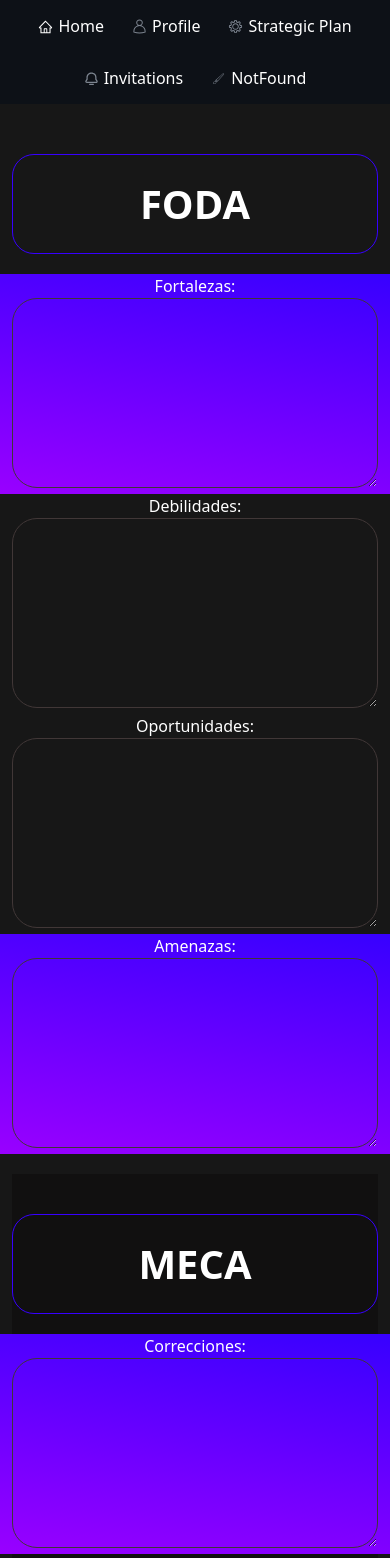
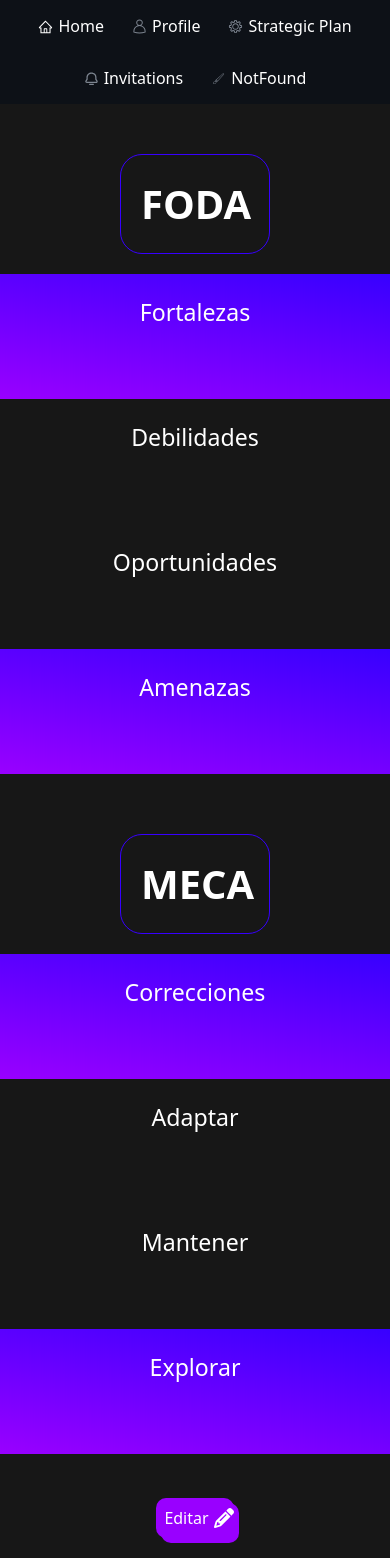
Before and after one commit to GeraldMatarrita/StrategicPlan, an Angular app in the folder frontend/: page /FodaMeca/1 in a window 390 px wide. Shown: the top 1558 px of the page. Built offline with nearby package versions, Linux system fonts and the light colour scheme; no server answers.

Commit message:
casi terminado el FODA MECA falta ponerlo mas bonito y cambiar a ingles

```diff
--- a/frontend/src/app/navigation/navBar/navBar.component.ts
+++ b/frontend/src/app/navigation/navBar/navBar.component.ts
@@ -1,7 +1,7 @@
 import { CommonModule } from '@angular/common';
 import { ChangeDetectionStrategy, Component } from '@angular/core';
 import { Router } from '@angular/router';
-import { NAVIGATIONS_ROUTES } from '../navigations.routes';
+import { NAVIGATIONS_ROUTES } from '../../config/navigations.routes';
 
 @Component({
   selector: 'app-nav-bar',
--- a/frontend/src/app/pages/Auth/Auth.component.ts
+++ b/frontend/src/app/pages/Auth/Auth.component.ts
@@ -5,7 +5,7 @@ import { FormBuilder, FormGroup, Validators } from '@angular/forms';
 import Swal from 'sweetalert2';
 
 import { AuthService } from './Auth.service';
-import { NAVIGATIONS_ROUTES } from '../../navigation/navigations.routes';
+import { NAVIGATIONS_ROUTES } from '../../config/navigations.routes';
 import { Router } from '@angular/router';
 @Component({
   selector: 'app-auth',
--- a/frontend/src/app/pages/FodaMeca/FodaMeca.component.css
+++ b/frontend/src/app/pages/FodaMeca/FodaMeca.component.css
@@ -16,10 +16,10 @@
   color: white;
   padding: 15px;
   width: 100%;
-  border: 1px solid rgb(65, 55, 55);
   border-radius: 25px;
   overflow: auto; /* Asegura que el scrollbar aparezca */
   min-height: 190px;
+  border: none;
 }
 
 .foda-meca-style textarea::-webkit-scrollbar {
@@ -43,7 +43,6 @@
 .Meca-container {
   min-height: 500px;
   padding: 20px 0;
-  background-color: #111010;
 }
 
 .row-personalized {
@@ -54,11 +53,33 @@
   background: linear-gradient(190deg, var(--color2), var(--color3));
 }
 
-h3 {
+h2 {
   border: 1px solid var(--color2);
   border-radius: 22px;
   padding: 25px 20px;
   font-size: 2.5rem;
   font-weight: bold;
+  width: 150px;
   margin: 20px 0;
 }
+
+.title-container {
+  display: flex;
+  justify-content: center;
+  align-items: center;
+  width: 100%;
+}
+
+span {
+  font-size: 1.5rem;
+}
+
+h3 {
+  padding: 25px 20px;
+}
+
+label {
+  padding: 25px 20px;
+  font-size: 1.5rem;
+  font-weight: bold;
+}
--- a/frontend/src/app/pages/FodaMeca/FodaMeca.component.html
+++ b/frontend/src/app/pages/FodaMeca/FodaMeca.component.html
@@ -1,16 +1,81 @@
 <div class="foda-meca-style">
   <div class="container-fluid">
+    <!-- Si hay datos de FODA/MECA o no está en modo edición, muestra los datos -->
+    <!-- <div *ngIf="fodaMecaData && fodaMecaData.strengths && !editMode"> -->
+    <div *ngIf="!editMode">
+      <div class="Foda-container">
+        <div class="title-container">
+          <h2>FODA</h2>
+        </div>
+        <div class="row-personalized row">
+          <div class="gradient col-12 col-md-6">
+            <h3>Fortalezas</h3>
+            <span>{{ fodaMecaData.strengths }}</span>
+          </div>
+          <div class="col-12 col-md-6">
+            <h3>Debilidades</h3>
+            <span>{{ fodaMecaData.weaknesses }}</span>
+          </div>
+        </div>
+        <div class="row-personalized row">
+          <div class="col-12 col-md-6">
+            <h3>Oportunidades</h3>
+            <span>{{ fodaMecaData.opportunities }}</span>
+          </div>
+          <div class="gradient col-12 col-md-6">
+            <h3>Amenazas</h3>
+            <span>{{ fodaMecaData.threats }}</span>
+          </div>
+        </div>
+      </div>
+
+      <div class="Meca-container">
+        <div class="title-container">
+          <h2>MECA</h2>
+        </div>
+        <div class="row-personalized row">
+          <div class="gradient col-12 col-md-6">
+            <h3>Correcciones</h3>
+            <span>{{ fodaMecaData.correct }}</span>
+          </div>
+          <div class="col-12 col-md-6">
+            <h3>Adaptar</h3>
+            <span>{{ fodaMecaData.adapt }}</span>
+          </div>
+        </div>
+        <div class="row-personalized row">
+          <div class="col-12 col-md-6">
+            <h3>Mantener</h3>
+            <span>{{ fodaMecaData.maintain }}</span>
+          </div>
+          <div class="gradient col-12 col-md-6">
+            <h3>Explorar</h3>
+            <span>{{ fodaMecaData.explore }}</span>
+          </div>
+        </div>
+      </div>
+      <button class="buttonEdit m-4" (click)="toggleEditMode()">Editar</button>
+    </div>
+
+    <!-- Template para editar FODA/MECA -->
+    <!-- <div *ngIf="!fodaMecaData.strengths || editMode"> -->
+    <div *ngIf="editMode">
       <form [formGroup]="fodaMecaForm" (ngSubmit)="updateFodaMecaForPlan()">
         <!-- Contenedor FODA -->
         <div class="Foda-container">
-        <h3>FODA</h3>
+          <div class="title-container">
+            <h2>FODA</h2>
+          </div>
           <div class="row-personalized row">
             <div class="gradient col-12 col-md-6">
-            <label for="strengthsText">Fortalezas:</label>
-            <textarea id="strengthsText" formControlName="strengths"></textarea>
+              <label for="strengthsText">Fortalezas</label>
+              <textarea
+                id="strengthsText"
+                formControlName="strengths"
+              ></textarea>
             </div>
             <div class="col-12 col-md-6">
-            <label for="weaknessesText">Debilidades:</label>
+              <label for="weaknessesText">Debilidades</label>
               <textarea
                 id="weaknessesText"
                 formControlName="weaknesses"
@@ -19,53 +84,60 @@
           </div>
           <div class="row-personalized row">
             <div class="col-12 col-md-6">
-            <label for="opportunitiesText">Oportunidades:</label>
+              <label for="opportunitiesText">Oportunidades</label>
               <textarea
                 id="opportunitiesText"
                 formControlName="opportunities"
               ></textarea>
             </div>
             <div class="gradient col-12 col-md-6">
-            <label for="threatsText">Amenazas:</label>
+              <label for="threatsText">Amenazas</label>
               <textarea id="threatsText" formControlName="threats"></textarea>
             </div>
           </div>
         </div>
 
         <div class="Meca-container">
-        <h3>MECA</h3>
+          <div class="title-container">
+            <h2>MECA</h2>
+          </div>
           <!-- Contenedor MECA -->
           <div class="row-personalized row">
             <div class="gradient col-12 col-md-6">
-            <label for="improvementsText">Correcciones:</label>
+              <label for="improvementsText">Correcciones</label>
               <textarea
                 id="improvementsText"
                 formControlName="correct"
               ></textarea>
             </div>
             <div class="col-12 col-md-6">
-            <label for="strategiesText">Adaptar:</label>
+              <label for="strategiesText">Adaptar</label>
               <textarea id="strategiesText" formControlName="adapt"></textarea>
             </div>
           </div>
           <div class="row-personalized row">
             <div class="col-12 col-md-6">
-            <label for="correctionsText">Mantener:</label>
+              <label for="correctionsText">Mantener</label>
               <textarea
                 id="correctionsText"
                 formControlName="maintain"
               ></textarea>
             </div>
             <div class="gradient col-12 col-md-6">
-            <label for="mecaThreatsText">Explorar:</label>
-            <textarea id="mecaThreatsText" formControlName="explore"></textarea>
+              <label for="mecaThreatsText">Explorar</label>
+              <textarea
+                id="mecaThreatsText"
+                formControlName="explore"
+              ></textarea>
             </div>
           </div>
         </div>
 
-      <button type="submit">Save</button>
-      <button type="button" (click)="goBack()">Go Back</button>
-      <!-- Botón para volver -->
+        <button class="buttonCreate m-4">Save</button>
+        <button class="buttonBack m-4" type="button" (click)="toggleEditMode()">
+          Go Back
+        </button>
       </form>
     </div>
   </div>
+</div>
--- a/frontend/src/app/pages/FodaMeca/FodaMeca.component.ts
+++ b/frontend/src/app/pages/FodaMeca/FodaMeca.component.ts
@@ -1,19 +1,24 @@
 import { CommonModule } from '@angular/common';
 import { ChangeDetectionStrategy } from '@angular/core';
 import { Component, OnInit } from '@angular/core';
-import { FormBuilder, FormGroup, ReactiveFormsModule } from '@angular/forms';
+import {
+  FormBuilder,
+  FormGroup,
+  FormsModule,
+  ReactiveFormsModule,
+} from '@angular/forms';
 import { Router } from '@angular/router';
-import { NAVIGATIONS_ROUTES } from '../../navigation/navigations.routes';
+import { NAVIGATIONS_ROUTES } from '../../config/navigations.routes';
 import { FodaMecaService } from './FodaMeca.service';
 import Swal from 'sweetalert2';
+import { NgSelectModule } from '@ng-select/ng-select';
 
 @Component({
   selector: 'app-foda-meca',
   standalone: true,
-  imports: [CommonModule, ReactiveFormsModule],
+  imports: [CommonModule, ReactiveFormsModule, FormsModule, NgSelectModule],
   templateUrl: './FodaMeca.component.html',
   styleUrl: './FodaMeca.component.css',
-  changeDetection: ChangeDetectionStrategy.OnPush,
 })
 export class FodaMecaComponent {
   constructor(
@@ -25,7 +30,9 @@ export class FodaMecaComponent {
   fodaMecaForm!: FormGroup;
 
   responseMessage: any = '';
-  currentPlanId: any;
+  currentPlanId: string = '';
+  fodaMecaData: any = [];
+  editMode = false;
 
   ngOnInit() {
     this.fodaMecaForm = this.formBuilder.group({
@@ -38,7 +45,8 @@ export class FodaMecaComponent {
       correct: [''],
       explore: [''],
     });
-    this.currentPlanId = localStorage.getItem('PlanID');
+    this.currentPlanId = String(localStorage.getItem('PlanID'));
+    this.getFodaMecaForPlan();
   }
 
   /**
@@ -57,6 +65,8 @@ export class FodaMecaComponent {
           title: 'Guardado',
           text: this.responseMessage,
         });
+        this.getFodaMecaForPlan();
+        this.editMode = false;
       } catch (error) {
         this.responseMessage =
           (error as any).error?.message || 'Error desconocido';
@@ -70,9 +80,50 @@ export class FodaMecaComponent {
   }
 
   /**
+   * función para obtener los datos de FODA y MECA de un plan
+   * - Se obtienen los datos de FODA y MECA de un plan y se asignan al formulario y
+   *  a la variable `fodaMecaData`
+   */
+  getFodaMecaForPlan(): void {
+    this.FodaMecaSevice.getFodaMecaData(this.currentPlanId).subscribe(
+      (data: any) => {
+        // Verifica si los datos incluyen FODA y MECA
+        if (data && data.FODA && data.MECA) {
+          // Asignar los datos FODA y MECA al formulario
+          this.fodaMecaData = {
+            strengths: data.FODA.strengths,
+            opportunities: data.FODA.opportunities,
+            weaknesses: data.FODA.weaknesses,
+            threats: data.FODA.threats,
+            maintain: data.MECA.maintain,
+            adapt: data.MECA.adapt,
+            correct: data.MECA.correct,
+            explore: data.MECA.explore,
+          };
+
+          // Llenar el formulario con los datos obtenidos
+          this.fodaMecaForm.patchValue(this.fodaMecaData);
+          console.log('fodameca data', this.fodaMecaData);
+        }
+      },
+      (error: any) => {
+        console.error('Error al obtener los datos:', error);
+      }
+    );
+  }
+
+  /**
    * función para navegar a la dirección anterior strategic-plan
    */
   goBack(): void {
     this.router.navigate([NAVIGATIONS_ROUTES.STRATEGIC_PLAN]);
   }
+
+  /**
+   * función para habilitar o deshabilitar el modo de edición
+   */
+  toggleEditMode(): void {
+    this.editMode = !this.editMode;
+    console.log(this.editMode);
+  }
 }
--- a/frontend/src/app/pages/FodaMeca/FodaMeca.service.ts
+++ b/frontend/src/app/pages/FodaMeca/FodaMeca.service.ts
@@ -8,6 +8,12 @@ import { API_ROUTES } from '../../config/api.routes';
 })
 export class FodaMecaService {
   constructor(private http: HttpClient) {}
+
+  getFodaMecaData(planId: string): Observable<any[]> {
+    return this.http.get<any[]>(
+      `${API_ROUTES.BASE_URL}${API_ROUTES.STRATEGIC_PLAN}/${planId}`
+    );
+  }
 
   /**
    * @param url to update data
--- a/frontend/src/app/pages/StrategicPlan/StrategicPlan.component.html
+++ b/frontend/src/app/pages/StrategicPlan/StrategicPlan.component.html
@@ -190,7 +190,7 @@
                 >
                   Edit
                 </button>
-                <button (click)="navigateToFodaMeca()" class="buttonAdd m-4">
+                <button (click)="navigateToFodaMeca()" class="buttonCreate m-4">
                   Foda Meca
                 </button>
               </div>
--- a/frontend/src/app/pages/StrategicPlan/StrategicPlan.component.ts
+++ b/frontend/src/app/pages/StrategicPlan/StrategicPlan.component.ts
@@ -6,7 +6,7 @@ import Swal from 'sweetalert2';
 import { Router } from '@angular/router';
 import { StrategicPlanService } from './StrategicPlan.service';
 import { AuthService } from '../Auth/Auth.service';
-import { NAVIGATIONS_ROUTES } from '../../navigation/navigations.routes';
+import { NAVIGATIONS_ROUTES } from '../../config/navigations.routes';
 import { API_ROUTES } from '../../config/api.routes';
 
 @Component({
```
Also changed, not shown: frontend/src/app/config/navigations.routes.ts (renamed from frontend/src/app/navigation/navigations.routes.ts). Lines whose indentation alone changed are shown as unchanged.
